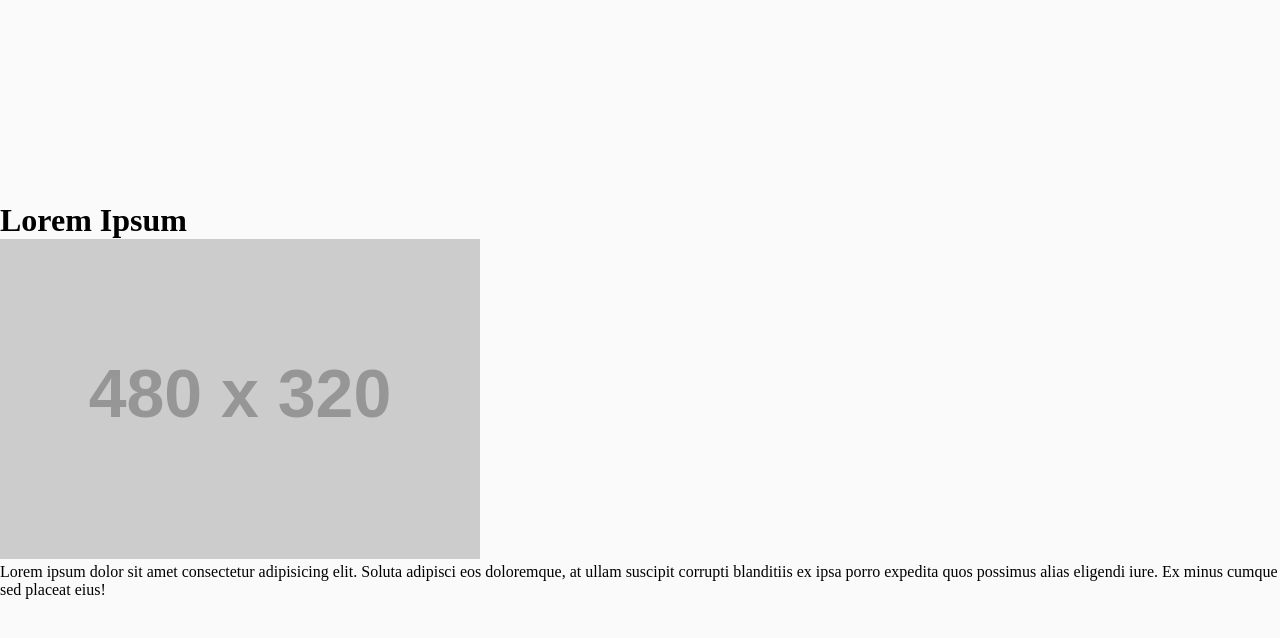
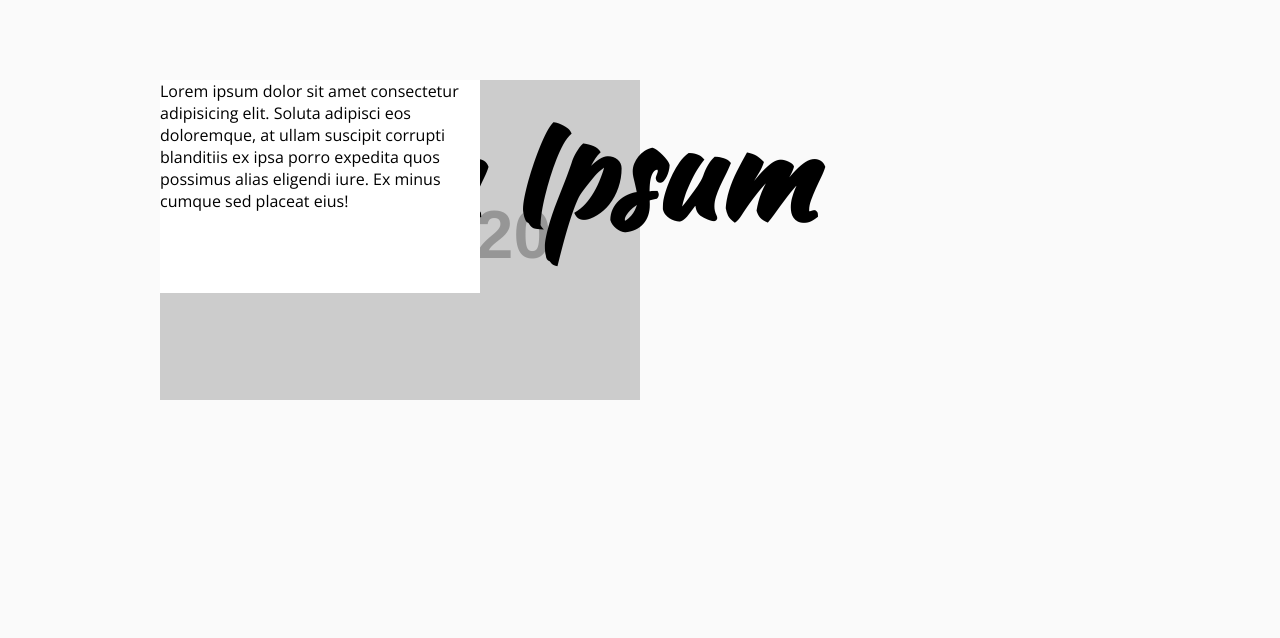
Before and after one commit to alexa-griffin/front-end-touch-up, a plain HTML site: page carousel/index.html in a window 1280 px wide. Drawn offline with nearby package versions, Linux system fonts and the light colour scheme; placeholder pictures from the web are drawn by us; a web font is replaced by a local one.

Commit message:
basic styling for the slides

```diff
--- a/carousel/index.html
+++ b/carousel/index.html
@@ -4,7 +4,7 @@
   <meta charset="UTF-8">
   <meta name="viewport" content="width=device-width, initial-scale=1.0">
   <meta http-equiv="X-UA-Compatible" content="ie=edge">
-  <link href="https://fonts.googleapis.com/css?family=Mrs+Sheppards|Open+Sans" rel="stylesheet">
+  <link href="https://fonts.googleapis.com/css?family=Kaushan+Script|Open+Sans" rel="stylesheet">
   <link rel="stylesheet" href="./style/style.css">
   <title>Paralax Carousel</title>
 </head>
@@ -12,7 +12,7 @@
   <div class="slides">
     <div class="slide">
       <h1 class="title">Lorem Ipsum</h1>
-      <img src="https://via.placeholder.com/480x320" />
+      <div class="img"></div>
       <div class="card">
         <p>Lorem ipsum dolor sit amet consectetur adipisicing elit. Soluta adipisci eos doloremque, at ullam suscipit corrupti blanditiis ex ipsa porro expedita quos possimus alias eligendi iure. Ex minus cumque sed placeat eius!</p>
       </div>
--- a/carousel/style/_reset.sass
+++ b/carousel/style/_reset.sass
@@ -12,3 +12,4 @@ body
   align-items: center
   justify-content: center
   background-color: $background
+  font-family: $sans-serif
--- a/carousel/style/_vars.sass
+++ b/carousel/style/_vars.sass
@@ -1 +1,4 @@
 $background: #fafafa
+
+$script: 'Kaushan Script', cursive
+$sans-serif: 'Open Sans', sans-serif
--- /dev/null
+++ b/carousel/style/modules/_slide.sass
@@ -0,0 +1,26 @@
+$width: 480px
+$height: 320px
+
+.slide
+  position: relative
+  height: $height * 2
+  width: $width * 2
+  h1
+    font-family: $script
+    font-size: 8rem
+    position: absolute
+    z-index: 0
+  .card
+    background-color: #fff
+    height: $height * (2 / 3)
+    width: $width * (2 / 3)
+    position: absolute
+    z-index: 1
+  .img
+    background-image: url("https://via.placeholder.com/480x320")
+    width: 480px
+    height: 320px
+    background-repeat: no-repeat
+    background-size: cover
+    position: absolute
+    z-index: -1
--- a/carousel/style/style.sass
+++ b/carousel/style/style.sass
@@ -1,2 +1,3 @@
 @import "_vars"
 @import "_reset"
+@import "modules/_slide"
```
Also changed, not shown: carousel/style/style.css, 1 other file.
